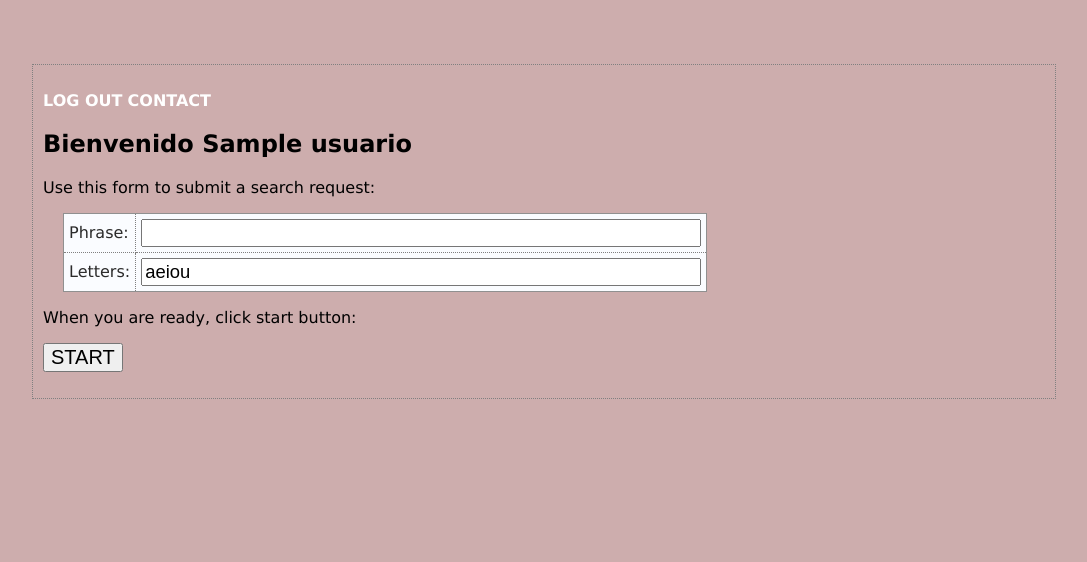
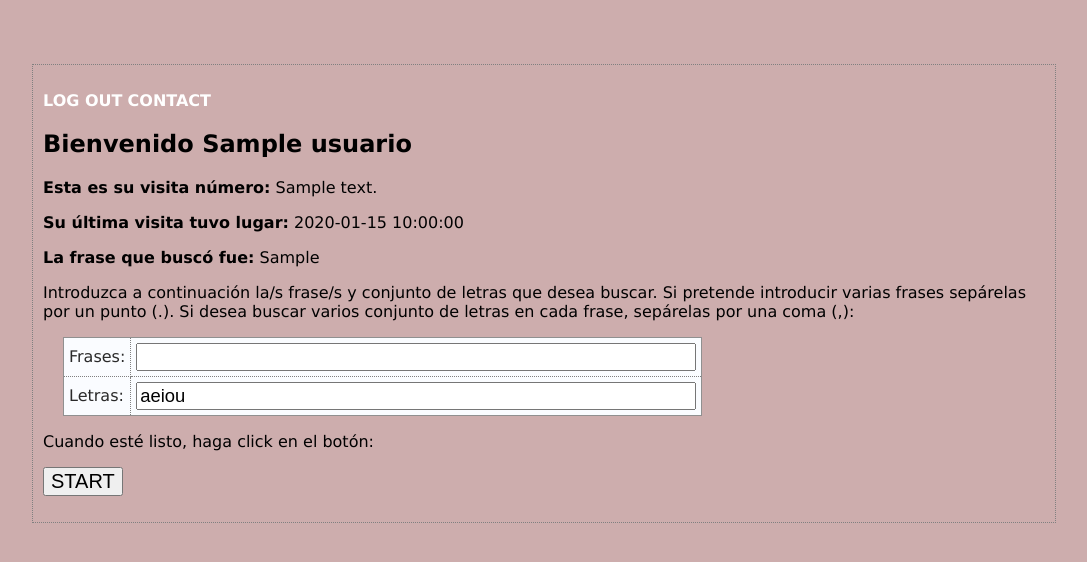
Before and after one commit to sergiogj98/practfinal, a Flask app: template myproject/templates/identificado.html in a window 1280 px wide. Shown: the top 562 px of the page, without its empty margins (96-1183 px from the left). Run offline with Flask 2, Linux system fonts and the light colour scheme; the template is opened without the code that fills it: most values are stand-ins (such as "Sample title", 1, 10 or a date in 2020).

Commit message:
Se han añadido estadísticas personalizadas para cada usuario una vez se logea

```diff
--- a/myproject/app.py
+++ b/myproject/app.py
@@ -115,7 +115,18 @@ def identificado_page() -> 'html':
                         _SQL = """insert into log (ts,phrase,letters,ip,browser_string,results,user) values ('2017-07-23 00:00:00','','','','','',%s)"""
                         cursor.execute(_SQL, (usuario,))
                         res = cursor.fetchall()
-            return render_template('identificado.html', usuario=usuario)
+                    with UseDatabase(dbconfig) as cursor:
+                        _SQL = """select max(ts) from log where user=%s"""
+                        cursor.execute(_SQL, (usuario,))
+                        res = cursor.fetchall()
+                        fecha=res[0][0]
+                    with UseDatabase(dbconfig) as cursor:
+                        _SQL = """select phrase from log where ts=%s"""
+                        cursor.execute(_SQL, (fecha,))
+                        res = cursor.fetchall()
+                        frase=res[0][0]
+
+            return render_template('identificado.html', usuario=usuario, the_visit=count,the_date=fecha, the_phrase=frase)
         else:
             return render_template('login.html',the_title='Lo sentimos, el usuario y/o contraseñas introducidas no coinciden. Por favor, pruebe a introducirlas de nuevo.')
 
--- a/myproject/templates/identificado.html
+++ b/myproject/templates/identificado.html
@@ -6,16 +6,19 @@
     <a href="/contact" style="color:#FFFFFF;">CONTACT</a>
 </p>
 <h2>Bienvenido {{ usuario }}</h2>
+<p><strong>Esta es su visita número:</strong> {{the_visit}}</p>
+<p><strong>Su última visita tuvo lugar:</strong> {{the_date}}</p>
+<p><strong>La frase que buscó fue:</strong> {{the_phrase}}</p>
 
 <form method="post" action="/search">
     <table>
         <p>
-            Use this form to submit a search request:
+            Introduzca a continuación la/s frase/s y conjunto de letras que desea buscar. Si pretende introducir varias frases sepárelas por un punto (.). Si desea buscar varios conjunto de letras en cada frase, sepárelas por una coma (,):
         </p>
-        <tr><td>Phrase:</td><td><input name="phrase" type="TEXT" width="60"></td></tr>
-        <tr><td>Letters:</td><td><input name="letters" type="TEXT" value="aeiou"></td></tr>
+        <tr><td>Frases:</td><td><input name="phrase" type="TEXT" width="60"></td></tr>
+        <tr><td>Letras:</td><td><input name="letters" type="TEXT" value="aeiou"></td></tr>
     </table>
-    <p>When you are ready, click start button:</p>
+    <p>Cuando esté listo, haga click en el botón:</p>
     <p><input value="START" type="SUBMIT"></p>
     </form>
 {% endblock %}
```
